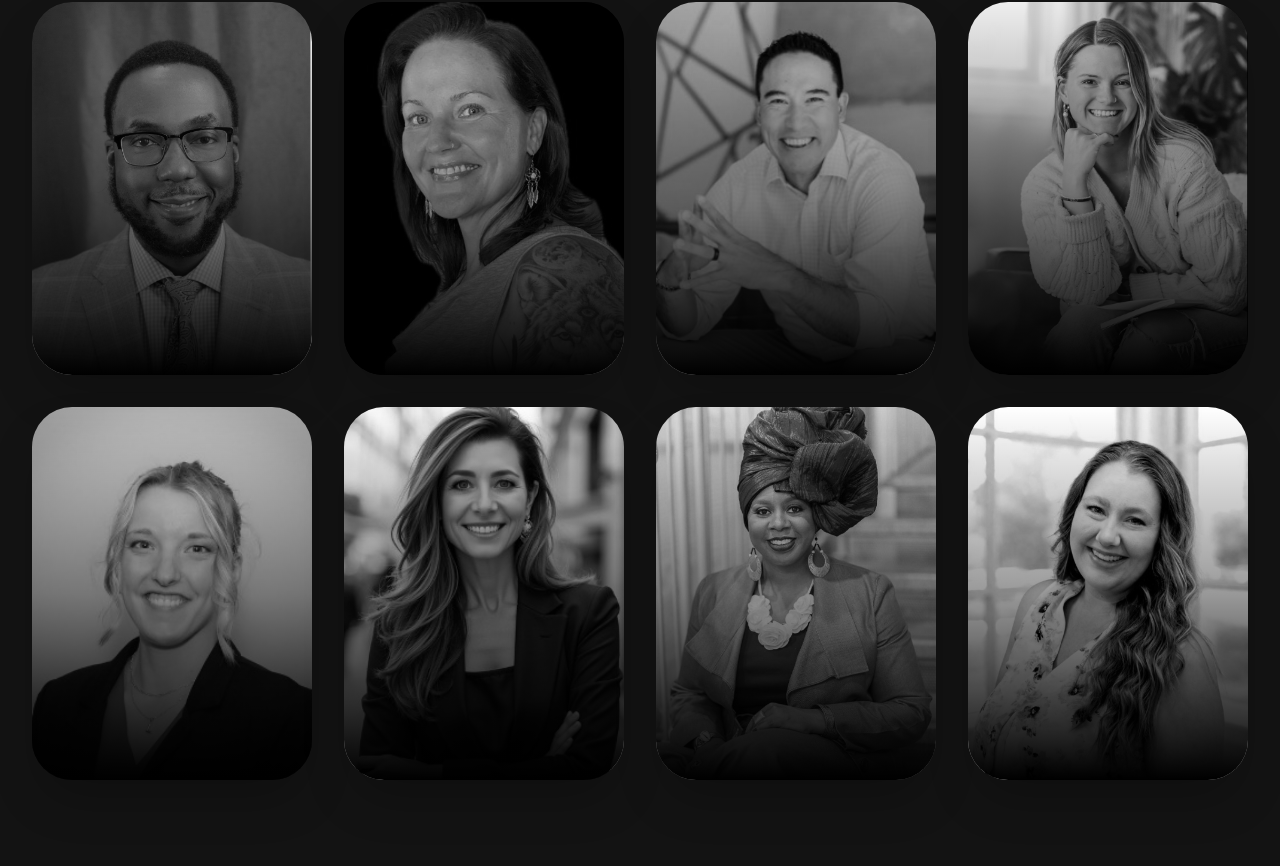
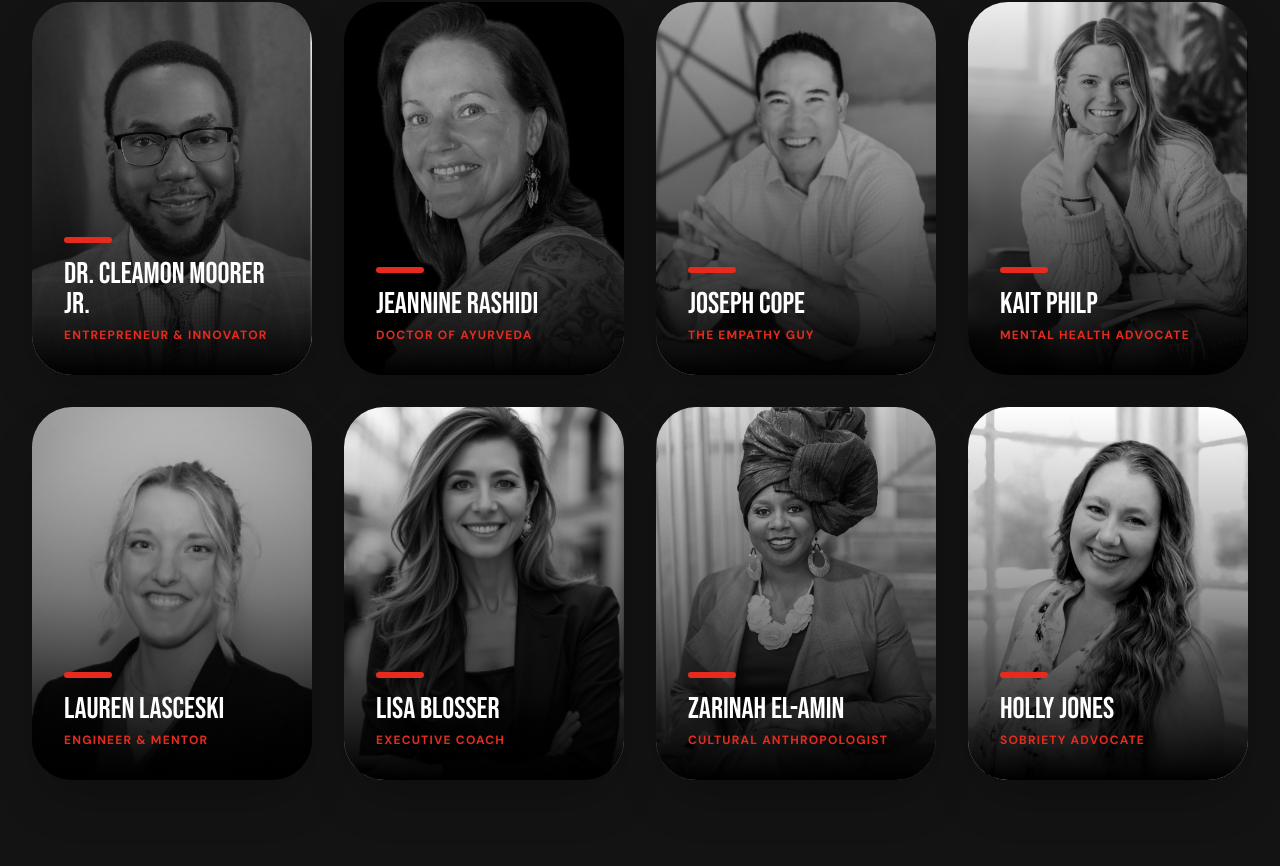
Before and after one commit to pratham2104/TedXCMICH, a Next.js app: page / in a window 1280 px wide. Shown: the part 1594-2460 px from the top of the page. Built offline with nearby package versions, Linux system fonts and the light colour scheme.

Commit message:
fix: speaker cards fixed height with scrollable bio overlay on hover

```diff
--- a/app/globals.css
+++ b/app/globals.css
@@ -40,4 +40,8 @@
 
   .no-scrollbar::-webkit-scrollbar { display: none; }
   .no-scrollbar { -ms-overflow-style: none; scrollbar-width: none; }
+
+  /* Hide scrollbar for bio overlay inside speaker cards */
+  .scrollbar-hide::-webkit-scrollbar { display: none; }
+  .scrollbar-hide { -ms-overflow-style: none; scrollbar-width: none; }
 }
--- a/components/SpeakerCard.jsx
+++ b/components/SpeakerCard.jsx
@@ -20,17 +20,34 @@ export default function SpeakerCard({ speaker }) {
         </div>
       )}
 
-      {/* Gradient overlay */}
+      {/* Gradient overlay — always visible */}
       <div className="absolute inset-0 bg-gradient-to-t from-black via-black/40 to-transparent" />
 
-      {/* Info — slides up on hover */}
-      <div className="absolute bottom-0 left-0 p-8 w-full transform translate-y-4 group-hover:translate-y-0 transition-transform duration-500">
-        <div className="h-1.5 w-12 bg-ted-red rounded-full mb-6 group-hover:w-full transition-all duration-500" />
+      {/* Static name strip — visible at rest, hidden when bio slides up */}
+      <div className="absolute bottom-0 left-0 p-8 w-full transition-all duration-500 group-hover:opacity-0 group-hover:translate-y-4">
+        <div className="h-1.5 w-12 bg-ted-red rounded-full mb-4" />
         <p className="font-headline text-3xl leading-none">{name}</p>
         <p className="text-ted-red text-xs uppercase tracking-widest mt-2 font-body font-bold">{role}</p>
-        <p className="font-body text-white transition-all duration-500 text-sm mt-6 leading-relaxed opacity-0 group-hover:opacity-100">
-          {bio}
-        </p>
+      </div>
+
+      {/* Bio overlay — slides up from bottom to fill full card height, scrollable */}
+      <div
+        className="absolute inset-x-0 bottom-0 h-full translate-y-full group-hover:translate-y-0 transition-transform duration-500 ease-in-out bg-black/90 backdrop-blur-sm rounded-3xl flex flex-col overflow-hidden"
+      >
+        {/* Sticky header inside overlay */}
+        <div className="flex-shrink-0 px-8 pt-8 pb-4 border-b border-white/10">
+          <div className="h-1.5 w-12 bg-ted-red rounded-full mb-4" />
+          <p className="font-headline text-2xl leading-none">{name}</p>
+          <p className="text-ted-red text-xs uppercase tracking-widest mt-2 font-body font-bold">{role}</p>
+        </div>
+
+        {/* Scrollable bio body */}
+        <div className="flex-1 overflow-y-auto px-8 py-6 scrollbar-hide">
+          <p className="font-body text-sm text-white/80 leading-relaxed">{bio}</p>
+        </div>
+
+        {/* Bottom fade hint for scroll */}
+        <div className="flex-shrink-0 h-8 bg-gradient-to-t from-black/80 to-transparent pointer-events-none" />
       </div>
     </div>
   );
```
